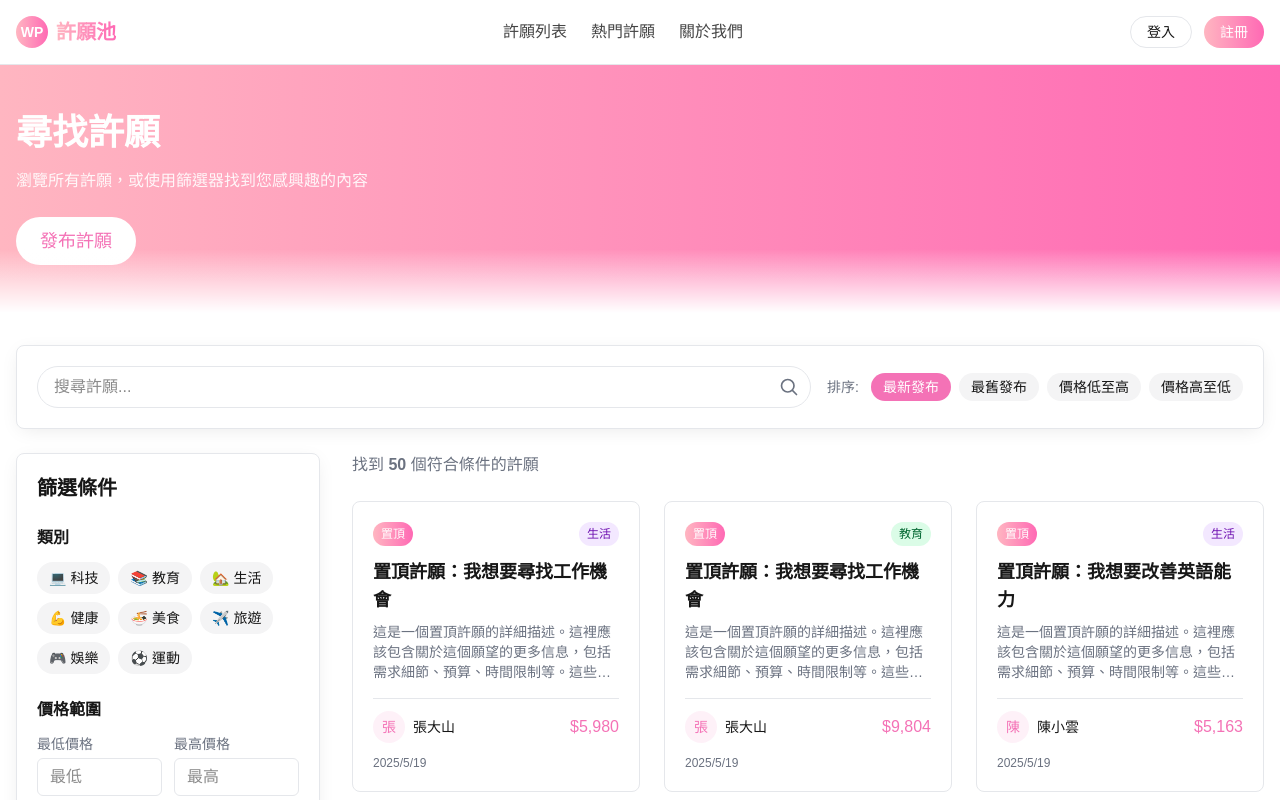
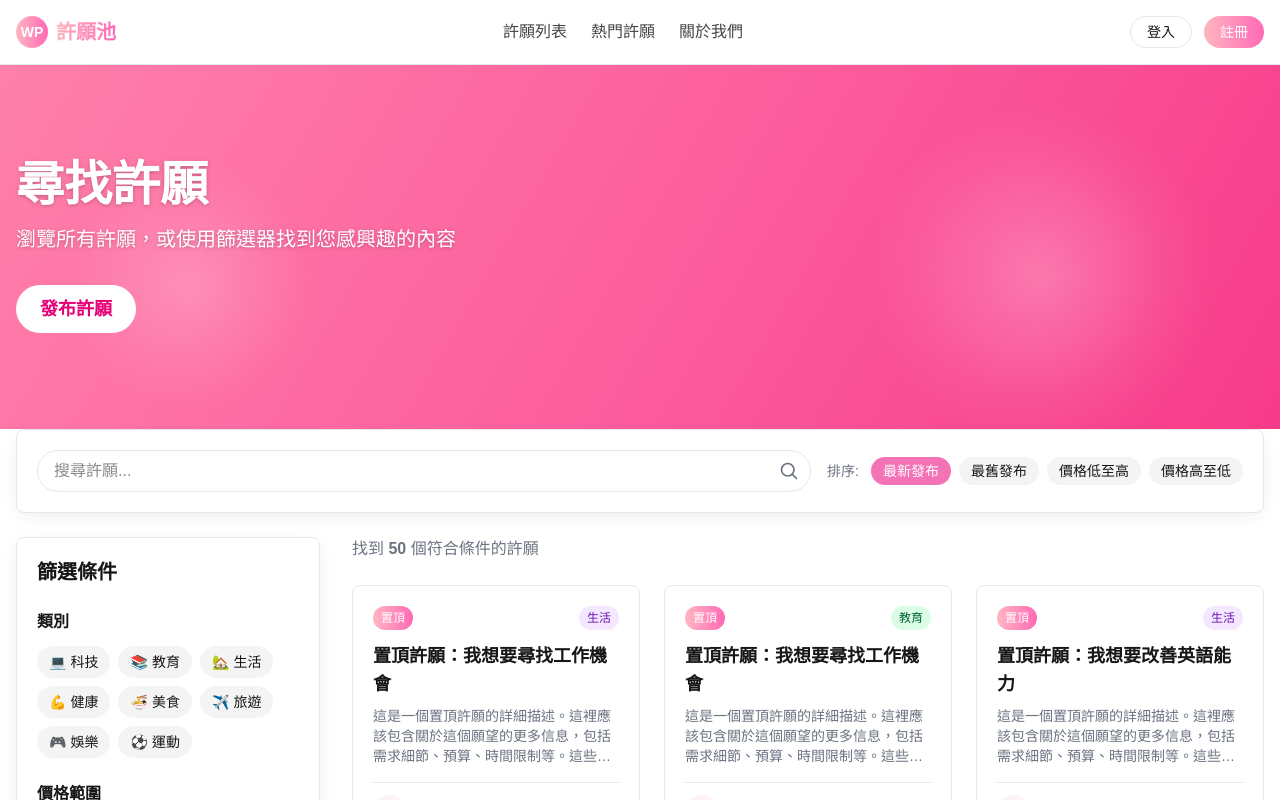
Before and after one commit to firstfu/wishing, a Next.js app: page /wishes in a window 1280 px wide. Shown: the top 800 px of the page. Built offline with nearby package versions, Linux system fonts and the light colour scheme.

Commit message:
更新許願頁面樣式，調整頂部橫幅結構與樣式，增強視覺效果，並優化按鈕設計以提升使用者體驗。

```diff
--- a/app/wishes/page.tsx
+++ b/app/wishes/page.tsx
@@ -35,21 +35,24 @@ export default function WishesPage(props: any) {
   return (
     <div className="bg-background">
       {/* 頂部橫幅 */}
-      <div className="bg-gradient relative py-12 mb-8">
-        <div className="absolute inset-0 bg-grid-white/[0.05] bg-[center_top_-1px]"></div>
-        <div className="container mx-auto px-4 relative">
+      <section className="bg-gradient-banner relative overflow-hidden">
+        <div className="absolute inset-0 bg-pattern-dots opacity-20"></div>
+        <div className="container mx-auto px-4 py-16 md:py-24 relative">
           <div className="max-w-3xl animate-fade-in">
-            <h1 className="text-3xl md:text-4xl font-bold mb-4 text-white">尋找許願</h1>
-            <p className="text-white/90 mb-6">瀏覽所有許願，或使用篩選器找到您感興趣的內容</p>
-            <Link href="/wishes/create">
-              <Button size="lg" className="rounded-full px-6 bg-white text-primary hover:bg-white/90">
-                發布許願
-              </Button>
-            </Link>
+            <h1 className="text-4xl md:text-5xl font-bold mb-4 text-white drop-shadow-sm">
+              尋找<span className="text-white font-extrabold">許願</span>
+            </h1>
+            <p className="text-lg md:text-xl text-white mb-8 drop-shadow-sm">瀏覽所有許願，或使用篩選器找到您感興趣的內容</p>
+            <div className="flex flex-wrap gap-4">
+              <Link href="/wishes/create">
+                <Button size="lg" className="rounded-full px-6 py-6 bg-white text-pink-600 hover:bg-white/90 hover:shadow-lg font-bold hover:shadow-pink-700/20 transition-all">
+                  發布許願
+                </Button>
+              </Link>
+            </div>
           </div>
         </div>
-        <div className="absolute bottom-0 left-0 right-0 h-16 bg-gradient-to-t from-background to-transparent"></div>
-      </div>
+      </section>
 
       <div className="container mx-auto px-4 pb-16">
         {/* 搜尋和篩選頭部 */}
```
